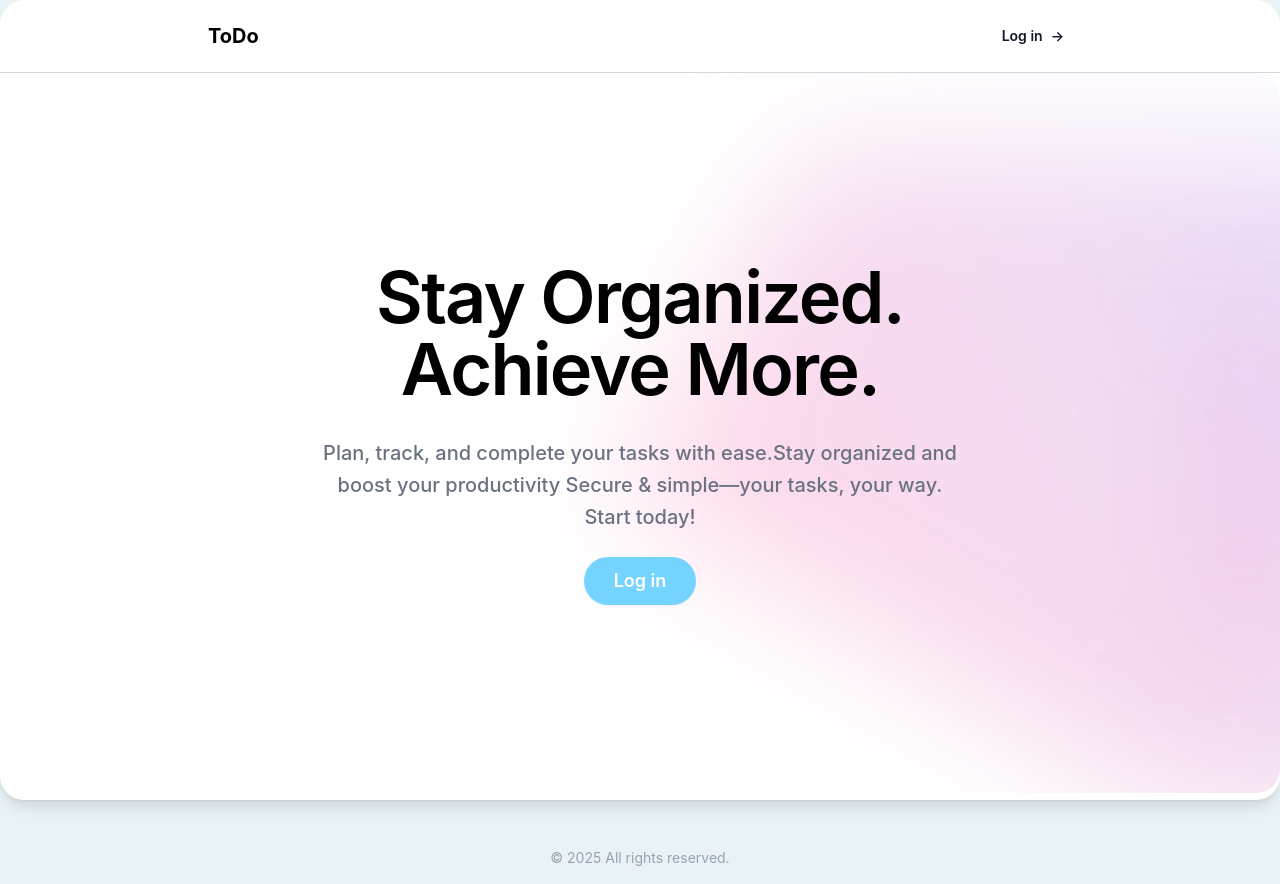
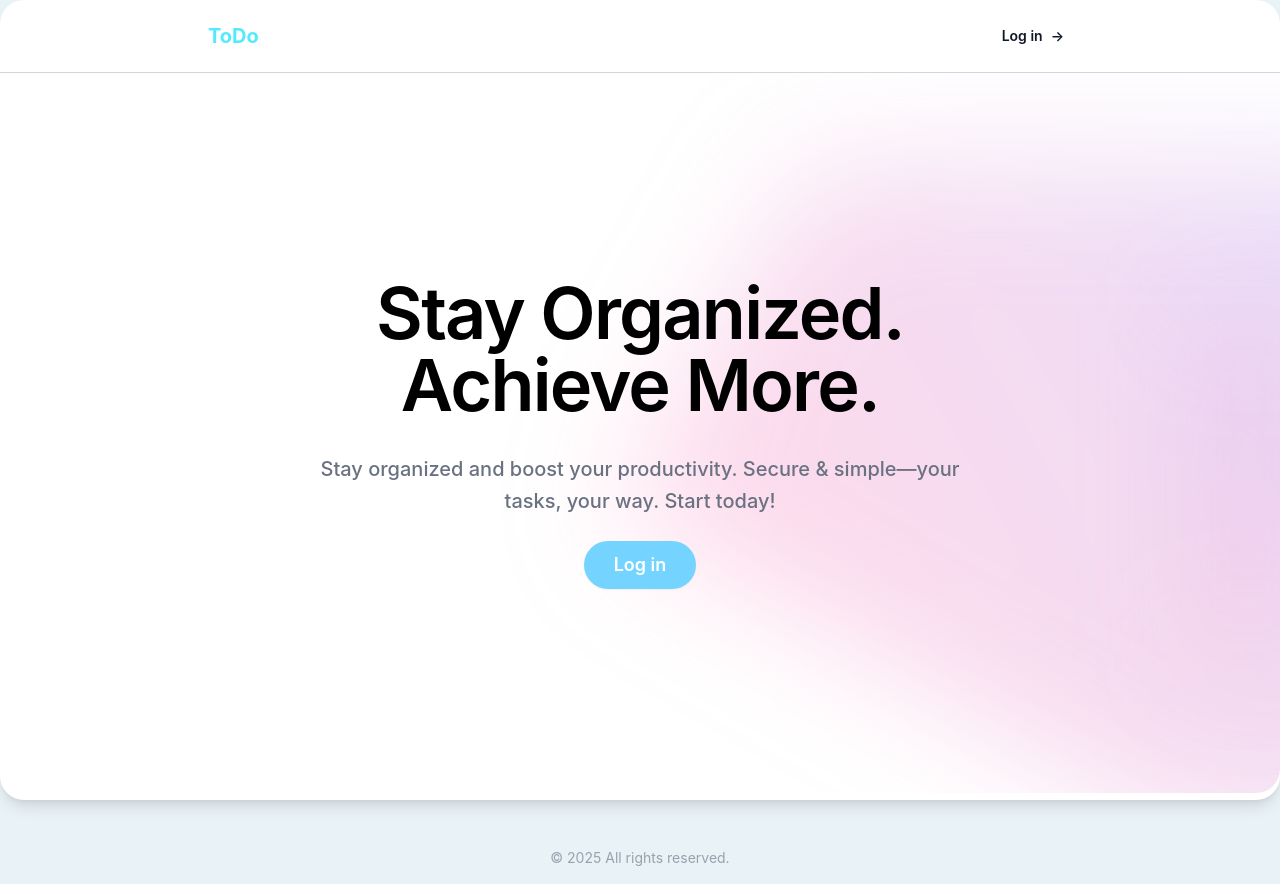
Before and after one commit to halyna-k/todo, a React (Vite) app in the folder client/: page / in a window 1280 px wide. Built offline with nearby package versions, Linux system fonts and the light colour scheme; no server answers.

Commit message:
Make some fix

```diff
--- a/client/src/components/Header.tsx
+++ b/client/src/components/Header.tsx
@@ -15,16 +15,15 @@ const Header: React.FC<HeaderProps> = ({ searchQuery, handleSearchChange }) => {
   return (
     <header className="py-4 border-b-1 border-b-gray-300">
       <div className="max-w-4xl mx-auto flex justify-between items-center px-4">
-          <Link to="/" className="text-xl font-bold">ToDo</Link>
+        <Link to="/" className="text-xl font-bold text-cyan-300">ToDo</Link>
         {isAuthenticated &&
-          <>
-          <nav className="flex items-center gap-3">
-            <Link to="/dashboard">Board</Link>
-          </nav>
-            <SearchBar value={searchQuery} onChange={handleSearchChange} />
-          </>
+          <div className="flex gap-70">
+            <nav className="flex items-center gap-3">
+              <Link to="/dashboard" className="text-lg">Board</Link>
+            </nav>
+              <SearchBar value={searchQuery} onChange={handleSearchChange} />
+          </div>
         }
-
         <Auth />
       </div>
     </header>
--- a/client/src/components/Hero.tsx
+++ b/client/src/components/Hero.tsx
@@ -27,8 +27,10 @@ const Hero: React.FC<HeroProps> = ({ children }) => {
             Stay Organized. Achieve More.
           </h1>
           <p className="mt-8 text-lg font-medium text-pretty text-gray-500 sm:text-xl/8">
-           Plan, track, and complete your tasks with ease.Stay organized and boost your productivity  Secure & simple—your tasks, your way. Start today!
-             </p>
+            Stay organized and boost your productivity.
+            Secure & simple—your tasks, your way.
+            Start today!
+          </p>
         </div>
           {children}
       </div>
--- a/client/src/pages/Home.tsx
+++ b/client/src/pages/Home.tsx
@@ -7,7 +7,7 @@ const Home = () => {
   const { loginWithRedirect, isAuthenticated } = useAuth0();
 
    return (
-     <Container customStyles="h-[90%] rounded-3xl relative overflow-hidden">
+     <Container customStyles="h-[90%] rounded-b-3xl relative overflow-hidden">
       <Hero>
         {isAuthenticated ? (
           <Button
```
